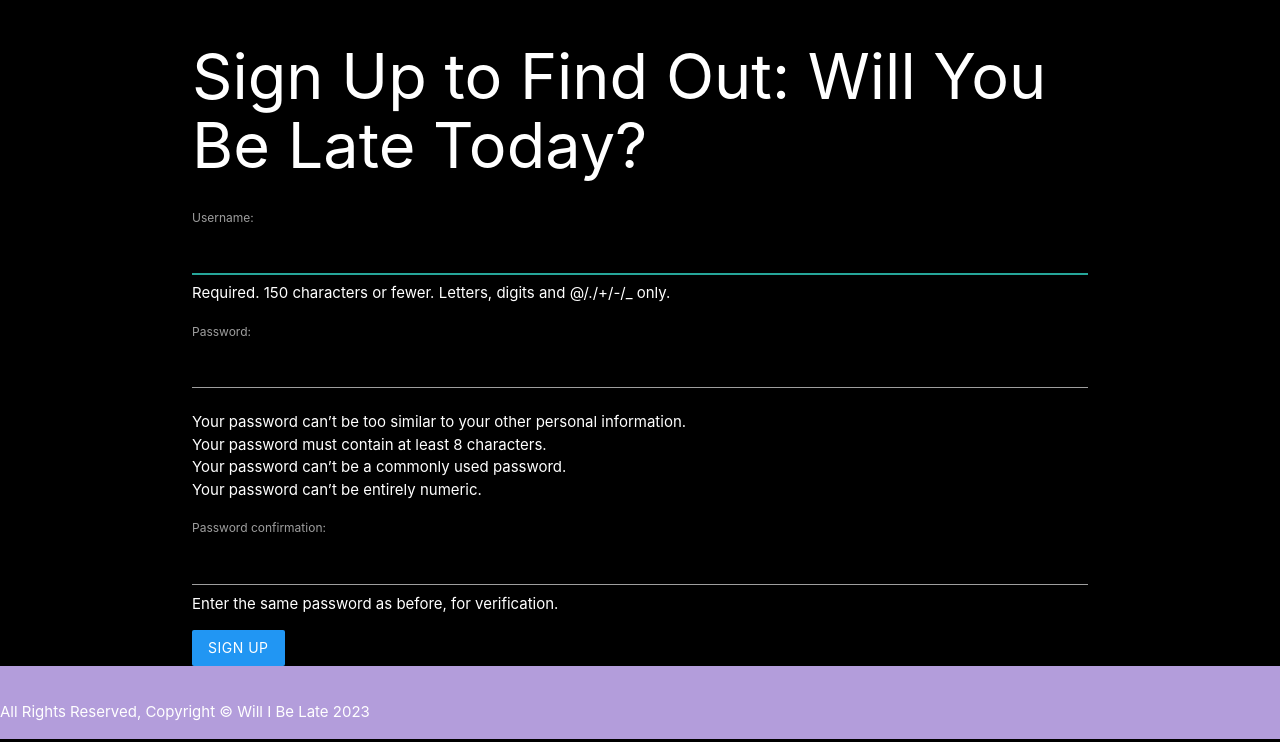
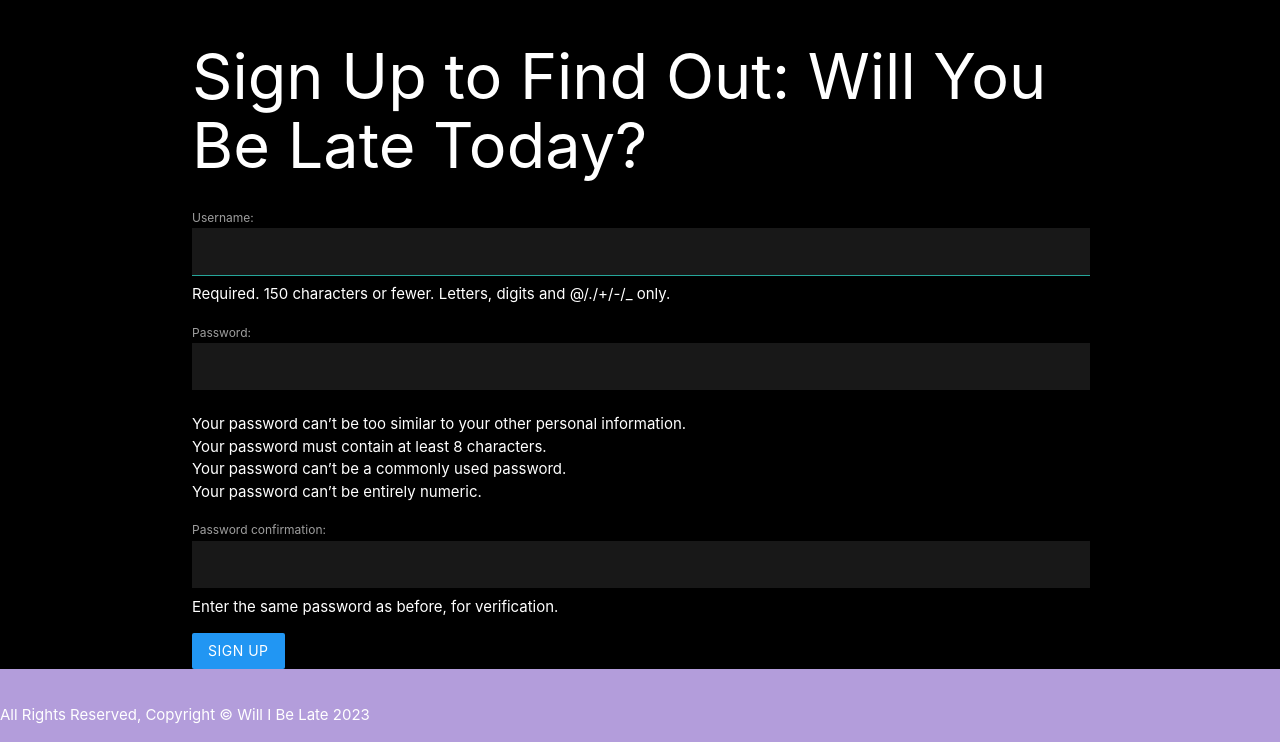
Before and after one commit to mollyraik/willibelate, a Django app: page /accounts/signup/ in a window 1280 px wide. Shown: the part 64-806 px from the top of the page. Run offline with Django 4.2, Linux system fonts and the light colour scheme; some libraries are stand-ins or nearby versions.

Commit message:
styles registration forms

```diff
--- a/main_app/static/css/style.css
+++ b/main_app/static/css/style.css
@@ -8,6 +8,12 @@ body {
 main {
     flex-grow: 1;
 	color: white;
+}
+
+#id_username, #id_password, #id_password1, #id_password2 {
+	background-color: #181818;
+	color: white;
+	border: 1px solid #181818;
 }
 
 #header-bullet {
```
